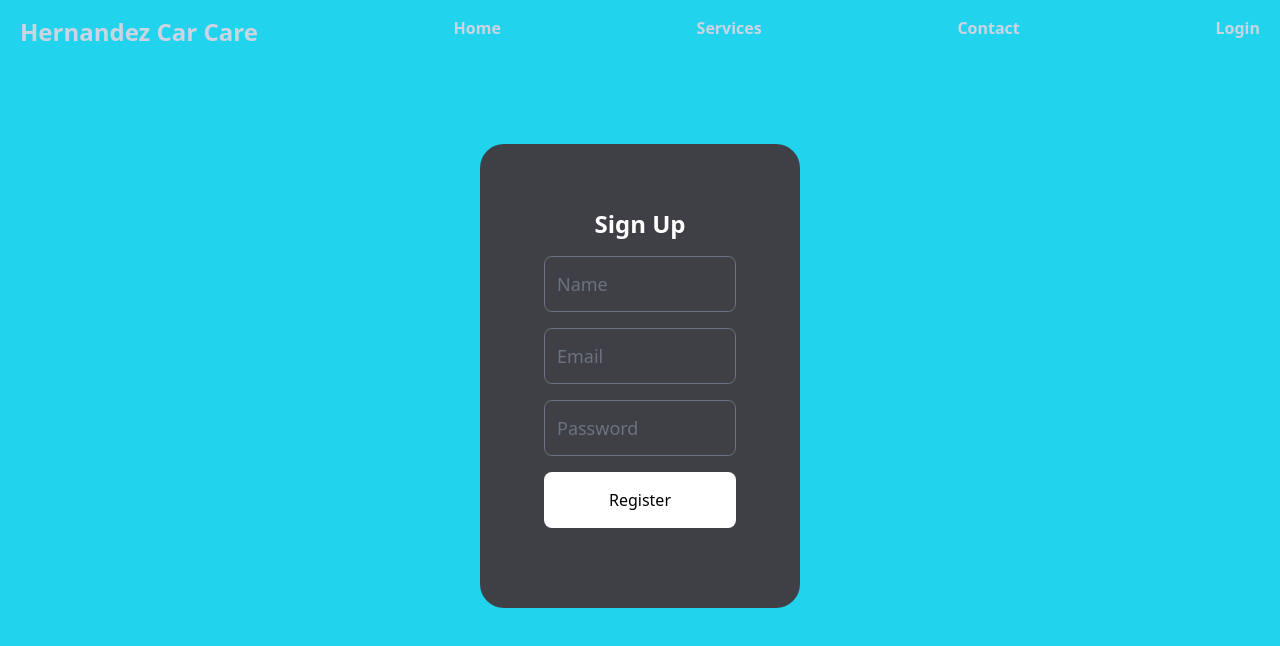
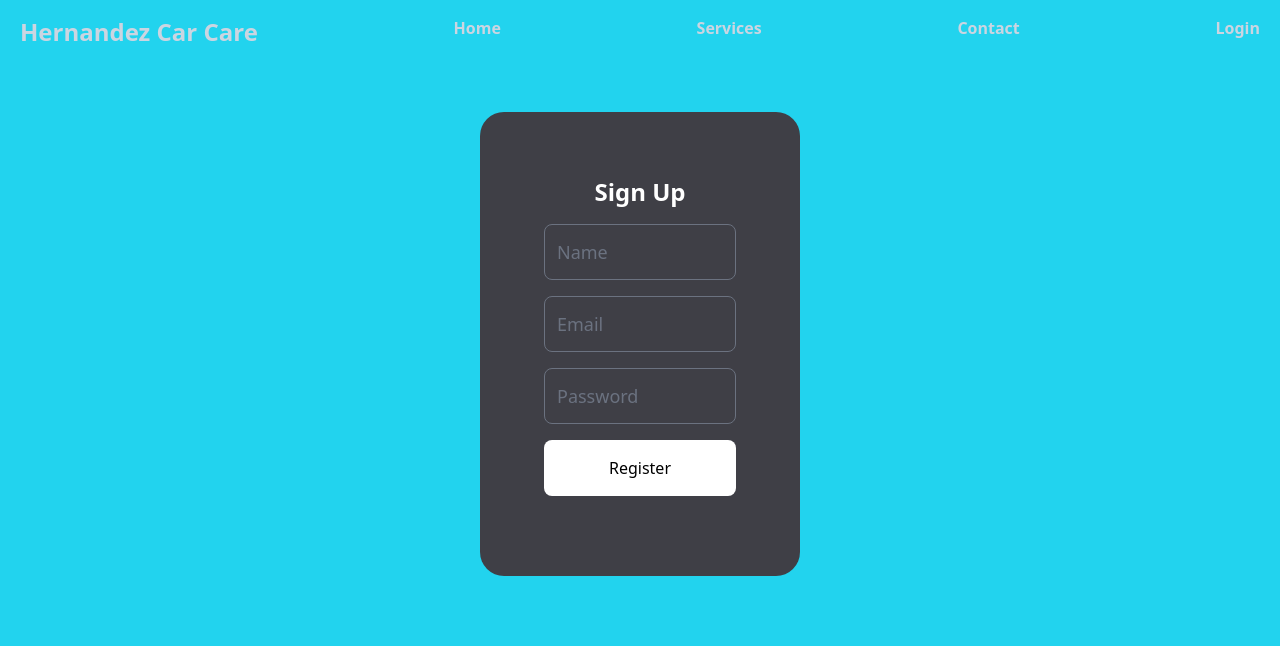
Before and after one commit to alonso-hdz17/final-project, a Vue app: page /signup in a window 1280 px wide. Shown: the top 646 px of the page. Built offline with nearby package versions, Linux system fonts and the light colour scheme.

Commit message:
resized elements

```diff
--- a/index.html
+++ b/index.html
@@ -7,7 +7,7 @@
   </head>
 
   <body>
-    <div id="app"></div>
+    <div id="app" class="min-h-screen bg-slate-300"></div>
     <script type="module" src="/src/main.js"></script>
   </body>
 </html>
--- a/src/components/ContactPage.vue
+++ b/src/components/ContactPage.vue
@@ -42,7 +42,7 @@
   @apply py-2 text-center text-base font-medium italic text-white;
 }
 .cards {
-  @apply mx-auto grid h-3/4 w-3/4 auto-rows-auto grid-cols-3 gap-4 py-28;
+  @apply mx-auto grid h-1/2 w-3/4 auto-rows-auto grid-cols-3 gap-4 py-16;
 }
 .logo {
   @apply mx-auto h-1/2 w-1/2;
--- a/src/components/LoginPage.vue
+++ b/src/components/LoginPage.vue
@@ -27,7 +27,7 @@ const password = ref('')
 
 <style lang="postcss" scoped>
 body {
-  @apply items-center object-center py-16;
+  @apply items-center object-center py-12;
 }
 .login {
   @apply mx-auto h-3/4 w-1/4 justify-center rounded-3xl bg-zinc-700 p-16 text-center;
--- a/src/components/ServicesPage.vue
+++ b/src/components/ServicesPage.vue
@@ -50,11 +50,11 @@
 }
 
 .message {
-  @apply flex items-center justify-center py-9 text-lg  font-semibold text-slate-400;
+  @apply flex items-center justify-center py-6 text-lg  font-semibold text-slate-400;
 }
 
 .cards {
-  @apply mx-auto grid h-3/5 w-3/4 auto-rows-auto grid-cols-3 gap-4 py-2;
+  @apply mx-auto grid h-1/2 w-4/5 auto-rows-auto grid-cols-3 gap-2;
 }
 .card {
   @apply rounded-md bg-gradient-to-t from-gray-200 via-gray-400 to-gray-600 p-5 text-center drop-shadow-lg transition-transform duration-300 hover:scale-110 hover:shadow-xl;
--- a/src/components/SignUp.vue
+++ b/src/components/SignUp.vue
@@ -27,7 +27,7 @@ const password = ref('')
 
 <style lang="postcss" scoped>
 body {
-  @apply items-center object-center py-20;
+  @apply items-center object-center py-12;
 }
 .login {
   @apply mx-auto h-3/4 w-1/4 justify-center rounded-3xl bg-zinc-700 p-16 text-center;
```
